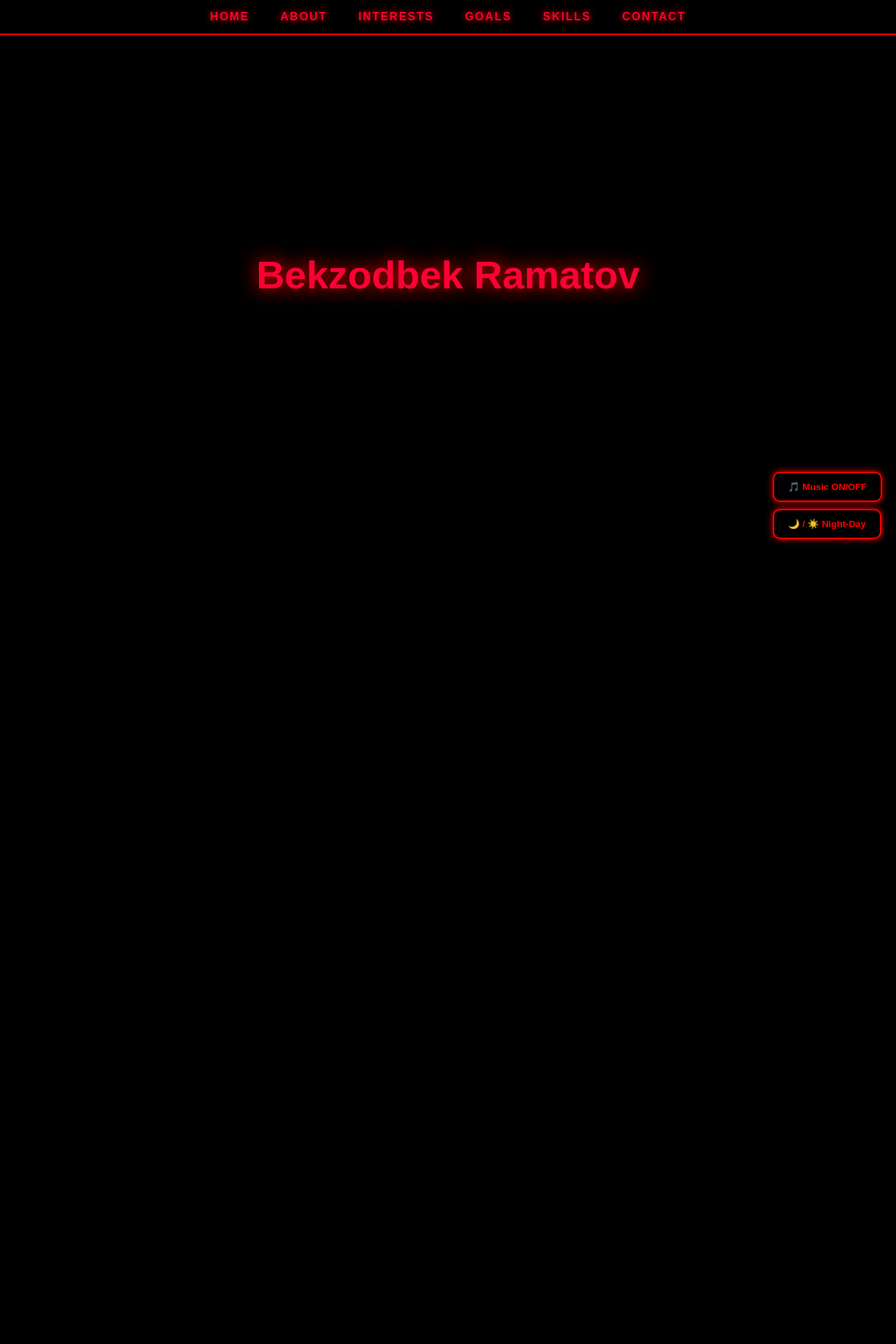
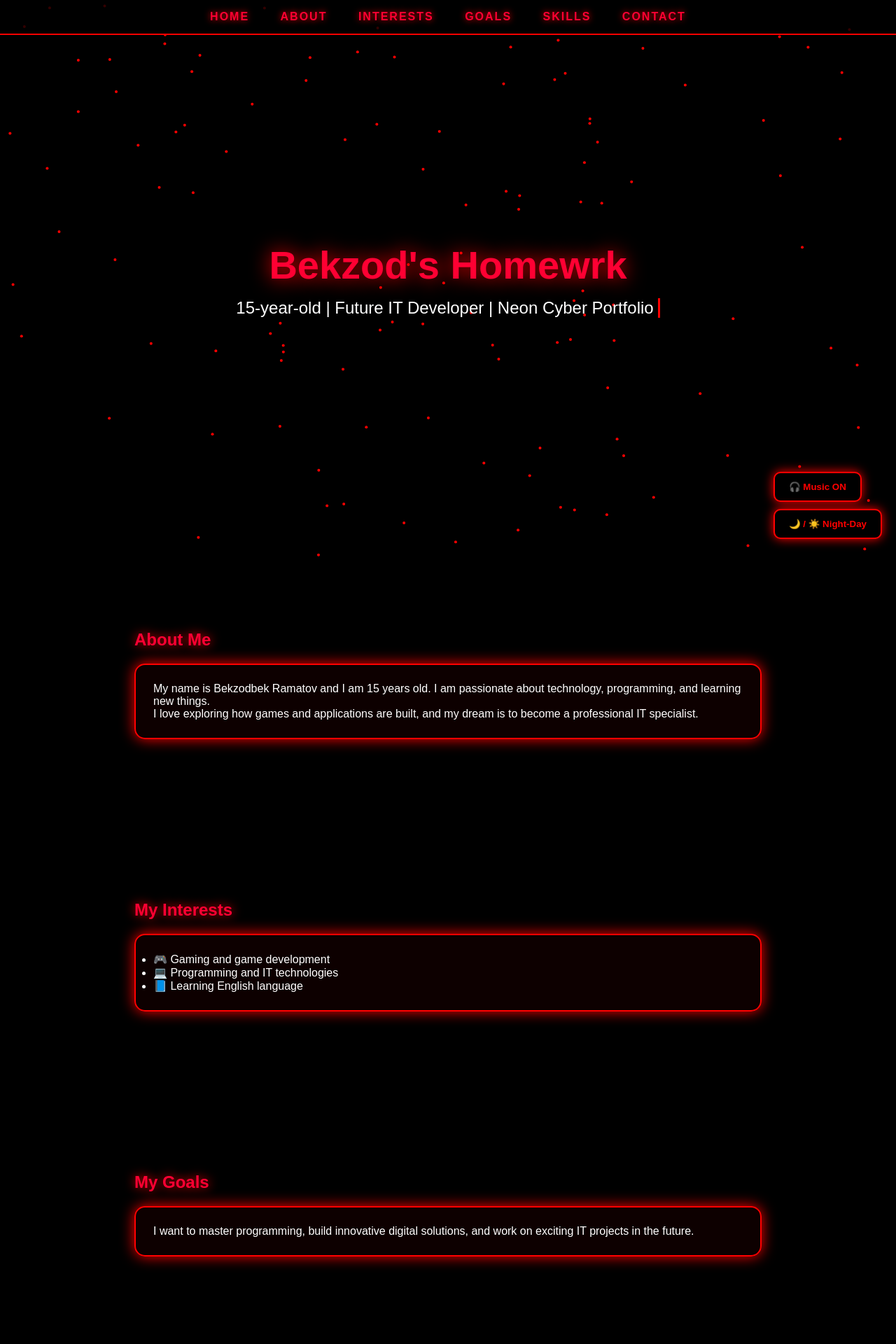
Before and after one commit to Bekzodbek10/HomeWork, a PHP site: page / in a window 1280 px wide. Shown: the top 1920 px of the page at 70% size. Run offline with PHP 8.4, Linux system fonts and the light colour scheme.

Commit message:
First commit

```diff
--- a/index.php
+++ b/index.php
@@ -2,157 +2,33 @@
 <html lang="en">
 <head>
 <meta charset="UTF-8">
-<title>Bekzodbek Ramatov | Neon Portfolio</title>
-
+<title>Bekzod's Homewrk</title>
 <style>
-*{
-    margin:0;
-    padding:0;
-    box-sizing:border-box;
-}
-body{
-    font-family: Arial, sans-serif;
-    background:black;
-    color:white;
-    overflow-x:hidden;
-    transition:0.5s;
-}
-body.light{
-    background:#f2f2f2;
-    color:#111;
-}
-
-/* CANVAS BACKGROUND */
-canvas{
-    position:fixed;
-    top:0;
-    left:0;
-    z-index:-1;
-}
-
-/* CONTROL BUTTONS */
-.controls{
-    position:fixed;
-    right:20px;
-    bottom:20px;
-    z-index:2000;
-}
-.controls button{
-    display:block;
-    margin:10px 0;
-    padding:12px 20px;
-    background:black;
-    color:red;
-    border:2px solid red;
-    border-radius:10px;
-    cursor:pointer;
-    font-weight:bold;
-    box-shadow:0 0 10px red;
-}
-body.light .controls button{
-    background:white;
-    color:#111;
-    border:2px solid #111;
-}
-
-/* NAV */
-nav{
-    position:fixed;
-    top:0;
-    width:100%;
-    background:rgba(0,0,0,0.8);
-    padding:15px;
-    text-align:center;
-    border-bottom:2px solid red;
-    z-index:1000;
-}
-body.light nav{
-    background:rgba(255,255,255,0.8);
-}
-nav a{
-    color:#ff0033;
-    margin:0 20px;
-    text-decoration:none;
-    font-weight:bold;
-    letter-spacing:2px;
-    text-shadow:0 0 10px red;
-}
-
-/* HERO */
-header{
-    height:100vh;
-    display:flex;
-    justify-content:center;
-    align-items:center;
-    flex-direction:column;
-    text-align:center;
-}
-header h1{
-    font-size:3.5rem;
-    color:#ff0033;
-    text-shadow:0 0 25px red;
-    animation: glow 2s infinite alternate;
-}
-header p{
-    font-size:1.5rem;
-    margin-top:15px;
-}
-.typing{
-    border-right:3px solid red;
-    padding-right:6px;
-}
-
-/* SECTION */
-section{
-    padding:100px 15%;
-    opacity:0;
-    transform:translateY(60px);
-    transition:1s;
-}
-section.show{
-    opacity:1;
-    transform:translateY(0);
-}
-h2{
-    color:#ff0033;
-    text-shadow:0 0 15px red;
-    margin-bottom:20px;
-}
-
-/* CARD */
-.card{
-    background:rgba(255,0,0,0.05);
-    border:2px solid red;
-    padding:25px;
-    border-radius:15px;
-    margin-bottom:30px;
-    box-shadow:0 0 20px red;
-    transition:0.4s;
-}
-.card:hover{
-    transform:scale(1.05);
-    box-shadow:0 0 40px red;
-}
-body.light .card{
-    border:2px solid #111;
-    box-shadow:0 0 10px #333;
-}
-
-/* FOOTER */
-footer{
-    text-align:center;
-    padding:20px;
-    border-top:2px solid red;
-}
-
-/* GLOW */
-@keyframes glow{
-    from{ text-shadow:0 0 10px red; }
-    to{ text-shadow:0 0 30px red; }
-}
+*{margin:0;padding:0;box-sizing:border-box;}
+body{font-family: Arial, sans-serif;background:black;color:white;overflow-x:hidden;transition:0.5s;}
+body.light{background:#f2f2f2;color:#111;}
+canvas{position:fixed;top:0;left:0;z-index:-1;}
+.controls{position:fixed;right:20px;bottom:20px;z-index:2000;}
+.controls button{display:block;margin:10px 0;padding:12px 20px;background:black;color:red;border:2px solid red;border-radius:10px;cursor:pointer;font-weight:bold;box-shadow:0 0 15px red;}
+body.light .controls button{background:white;color:#111;border:2px solid #111;}
+nav{position:fixed;top:0;width:100%;background:rgba(0,0,0,0.8);padding:15px;text-align:center;border-bottom:2px solid red;z-index:1000;}
+body.light nav{background:rgba(255,255,255,0.8);}
+nav a{color:#ff0033;margin:0 20px;text-decoration:none;font-weight:bold;letter-spacing:2px;text-shadow:0 0 10px red;}
+header{height:100vh;display:flex;justify-content:center;align-items:center;flex-direction:column;text-align:center;}
+header h1{font-size:3.5rem;color:#ff0033;text-shadow:0 0 25px red;animation: glow 2s infinite alternate;}
+header p{font-size:1.5rem;margin-top:15px;}
+.typing{border-right:3px solid red;padding-right:6px;}
+section{padding:100px 15%;opacity:0;transform:translateY(60px);transition:1s;}
+section.show{opacity:1;transform:translateY(0);}
+h2{color:#ff0033;text-shadow:0 0 15px red;margin-bottom:20px;}
+.card{background:rgba(255,0,0,0.05);border:2px solid red;padding:25px;border-radius:15px;margin-bottom:30px;box-shadow:0 0 20px red;transition:0.4s;}
+.card:hover{transform:scale(1.05);box-shadow:0 0 40px red;}
+body.light .card{border:2px solid #111;box-shadow:0 0 10px #333;}
+footer{text-align:center;padding:20px;border-top:2px solid red;}
+@keyframes glow{from{ text-shadow:0 0 10px red;} to{ text-shadow:0 0 30px red;}}
+html{scroll-behavior:smooth;}
 </style>
 </head>
-
 <body>
 
 <canvas id="bg"></canvas>
@@ -163,7 +39,7 @@ footer{
 </audio>
 
 <div class="controls">
-    <button onclick="toggleMusic()">🎵 Music ON/OFF</button>
+  <button onclick="toggleMusic()">🎧 Music ON</button>
   <button onclick="toggleMode()">🌙 / ☀️ Night-Day</button>
 </div>
 
@@ -177,20 +53,15 @@ footer{
 </nav>
 
 <header id="home">
-<h1>Bekzodbek Ramatov</h1>
+  <h1>Bekzod's Homewrk</h1>
   <p class="typing" id="typingText"></p>
 </header>
 
 <section id="about">
 <h2>About Me</h2>
 <div class="card">
-<p>
-My name is Bekzodbek Ramatov and I am 15 years old. I am passionate about technology and programming.
-I love learning how websites, games, and applications work.
-</p>
-<p>
-My dream is to become a professional software developer and create powerful digital products.
-</p>
+<p>My name is Bekzodbek Ramatov and I am 15 years old. I am passionate about technology, programming, and learning new things.</p>
+<p>I love exploring how games and applications are built, and my dream is to become a professional IT specialist.</p>
 </div>
 </section>
 
@@ -201,7 +72,6 @@ My dream is to become a professional software developer and create powerful digi
 <li>🎮 Gaming and game development</li>
 <li>💻 Programming and IT technologies</li>
 <li>📘 Learning English language</li>
-<li>⚡ Cyber and digital world</li>
 </ul>
 </div>
 </section>
@@ -209,10 +79,7 @@ My dream is to become a professional software developer and create powerful digi
 <section id="goals">
 <h2>My Goals</h2>
 <div class="card">
-<p>
-I want to become a strong IT specialist and work on real projects.
-I want to master programming languages and build innovative solutions.
-</p>
+<p>I want to master programming, build innovative digital solutions, and work on exciting IT projects in the future.</p>
 </div>
 </section>
 
@@ -242,86 +109,36 @@ I want to master programming languages and build innovative solutions.
 </footer>
 
 <script>
-// MUSIC TOGGLE
-const music = document.getElementById("bgMusic");
-let musicPlaying = false;
+// Music toggle
+let music = document.getElementById("bgMusic");
+let playing = false;
 function toggleMusic(){
-    if(musicPlaying){
-        music.pause();
-        musicPlaying = false;
-    }else{
-        music.play();
-        musicPlaying = true;
-    }
+  if(!playing){music.play(); playing=true; document.querySelector(".controls button").innerHTML="⏸ Music OFF";}
+  else{music.pause(); playing=false; document.querySelector(".controls button").innerHTML="🎧 Music ON";}
 }
 
-// WWWWWWWWWWWWWWWWWWWWWWWWWWWWWWWWWWWWWWWWWW
-<audio id="bgMusic" loop>
-  <source src="music.mp3" type="audio/mpeg">
-</audio>
-
-
-// DAY / NIGHT MODE
-function toggleMode(){
-    document.body.classList.toggle("light");
-}
+// Day / Night toggle
+function toggleMode(){document.body.classList.toggle("light");}
 
 // Typing effect
 const text = "15-year-old | Future IT Developer | Neon Cyber Portfolio";
-let i = 0;
-function typing(){
-    if(i < text.length){
-        document.getElementById("typingText").innerHTML += text.charAt(i);
-        i++;
-        setTimeout(typing, 70);
-    }
-}
+let i=0;
+function typing(){if(i<text.length){document.getElementById("typingText").innerHTML+=text.charAt(i);i++;setTimeout(typing,70);}}
 typing();
 
 // Scroll animation
-const sections = document.querySelectorAll("section");
-window.addEventListener("scroll", ()=>{
-    sections.forEach(sec=>{
-        const top = sec.getBoundingClientRect().top;
-        if(top < window.innerHeight - 100){
-            sec.classList.add("show");
-        }
-    });
-});
+const sections=document.querySelectorAll("section");
+window.addEventListener("scroll",()=>{sections.forEach(sec=>{const top=sec.getBoundingClientRect().top;if(top<window.innerHeight-100){sec.classList.add("show");}});});
 
 // Particle background
-const canvas = document.getElementById("bg");
-const ctx = canvas.getContext("2d");
-canvas.width = window.innerWidth;
-canvas.height = window.innerHeight;
-
-let particles = [];
-for(let i=0;i<120;i++){
-    particles.push({
-        x: Math.random()*canvas.width,
-        y: Math.random()*canvas.height,
-        vx:(Math.random()-0.5),
-        vy:(Math.random()-0.5),
-        size:2
-    });
-}
-
-function animate(){
-    ctx.clearRect(0,0,canvas.width,canvas.height);
-    ctx.fillStyle="red";
-    particles.forEach(p=>{
-        p.x += p.vx;
-        p.y += p.vy;
-        if(p.x<0||p.x>canvas.width) p.vx*=-1;
-        if(p.y<0||p.y>canvas.height) p.vy*=-1;
-        ctx.beginPath();
-        ctx.arc(p.x,p.y,p.size,0,Math.PI*2);
-        ctx.fill();
-    });
-    requestAnimationFrame(animate);
-}
+const canvas=document.getElementById("bg");
+const ctx=canvas.getContext("2d");
+canvas.width=window.innerWidth;
+canvas.height=window.innerHeight;
+let particles=[];
+for(let i=0;i<120;i++){particles.push({x:Math.random()*canvas.width,y:Math.random()*canvas.height,vx:(Math.random()-0.5),vy:(Math.random()-0.5),size:2});}
+function animate(){ctx.clearRect(0,0,canvas.width,canvas.height);ctx.fillStyle="red";particles.forEach(p=>{p.x+=p.vx;p.y+=p.vy;if(p.x<0||p.x>canvas.width)p.vx*=-1;if(p.y<0||p.y>canvas.height)p.vy*=-1;ctx.beginPath();ctx.arc(p.x,p.y,p.size,0,Math.PI*2);ctx.fill();});requestAnimationFrame(animate);}
 animate();
 </script>
-
 </body>
 </html>
```
Lines whose indentation alone changed are shown as unchanged.
